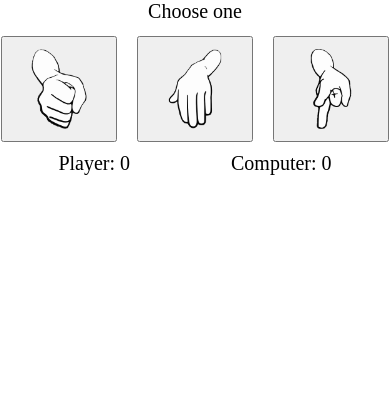
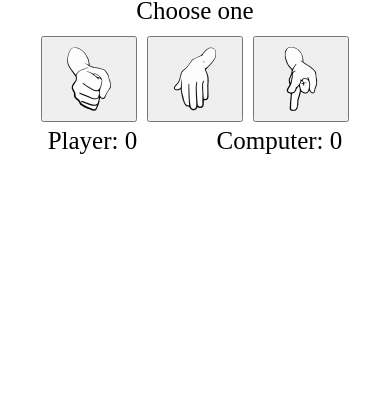
Before and after one commit to Aaxtrox/rock-paper-scissors, a plain HTML site: page index.html in a window 390 px wide. Shown: the part 72-470 px from the top of the page. Drawn offline with Linux system fonts and the light colour scheme.

Commit message:
media query update

```diff
--- a/styles.css
+++ b/styles.css
@@ -136,30 +136,31 @@ a{
         height: 50px;
     }
     h1{
-        font-size: 40px;
+        font-size: 30px;
     }
     /* main */
     .titleOne{
-        font-size: 20px;
+        font-size: 25px;
         height: 50px;
     }
     button{
         display: flex;
-        margin: 0px 10px 10px 10px;
+        margin: 0px 5px 5px 5px;
     }
     img{
-        width: 100px;
-        height: 100px;
+        width: 80px;
+        height: 80px;
     }
     .score{
-        font-size: 20px;
+        font-size: 25px;
     }
     .round{
-        font-size: 30px;
+        font-size: 25px;
+        text-align: center;
     }
     /* footer */
     footer{
         flex-direction: column;
-        font-size: 20px;
+        font-size: 16px;
     }
 }
```
